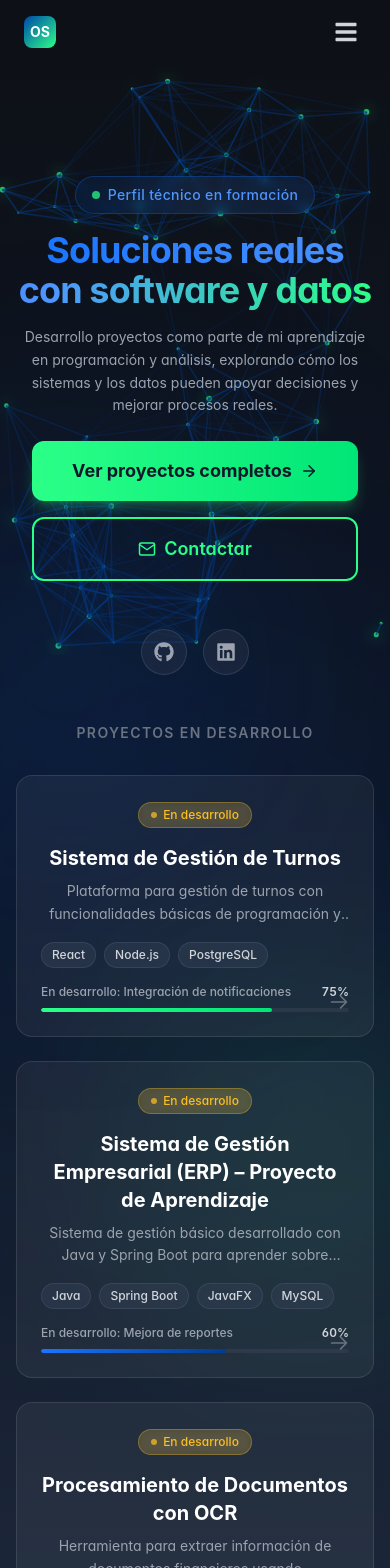
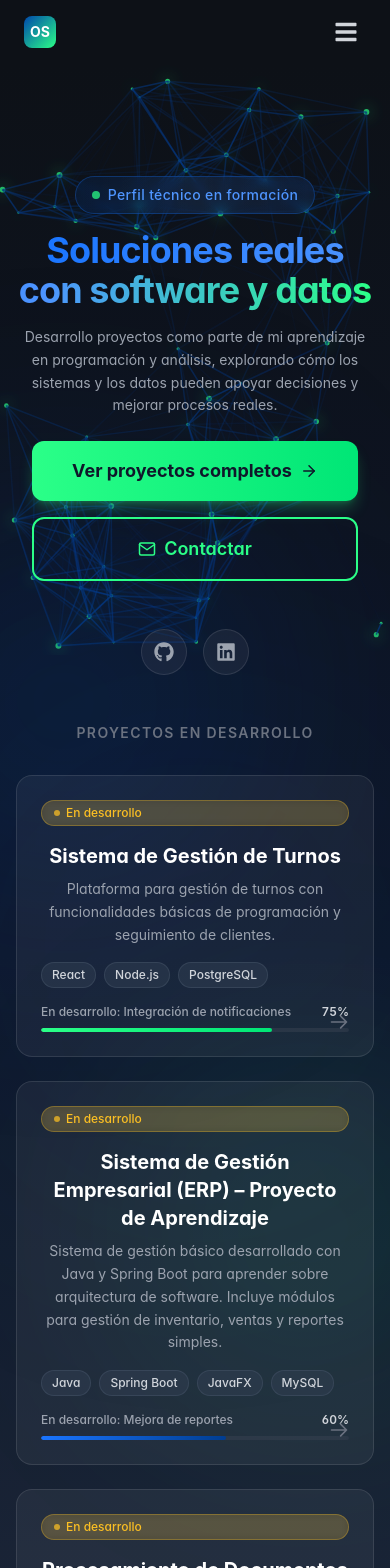
Before and after one commit to lgavegno/mi-portafolio, a React (Vite) app: page / in a window 390 px wide. Shown: the top 1568 px of the page. Built offline with nearby package versions, Linux system fonts and the light colour scheme.

Commit message:
feat: normalize projects grid and finalize blog responsive fixes

```diff
--- a/src/components/ui/ProjectCard.jsx
+++ b/src/components/ui/ProjectCard.jsx
@@ -67,6 +67,7 @@ const ProjectCard = ({
         active:bg-white/8
         transition-colors duration-300
         touch-manipulation select-none
+        h-full flex flex-col
         z-30
         ${className}
       `}
@@ -95,7 +96,7 @@ const ProjectCard = ({
       )}
 
       {/* Contenido */}
-      <div className="p-6 relative z-10">
+      <div className="p-6 relative z-10 flex-1 flex flex-col">
         {/* Badge de estado */}
         <span className={`
           inline-flex items-center gap-1.5
@@ -114,7 +115,7 @@ const ProjectCard = ({
         </h3>
 
         {/* Descripción */}
-        <p className="text-gray-400 text-sm leading-relaxed mb-4 line-clamp-2">
+        <p className="text-gray-400 text-sm leading-relaxed mb-4">
           {description}
         </p>
 
--- a/src/features/works/Works.jsx
+++ b/src/features/works/Works.jsx
@@ -55,7 +55,7 @@ const Works = () => {
           {/* Projects Grid */}
           <motion.div
             variants={fadeInUp}
-            className="grid grid-cols-1 md:grid-cols-2 lg:grid-cols-3 gap-6"
+            className="grid grid-cols-1 md:grid-cols-2 gap-6"
           >
             {displayProjects.map((project, index) => (
               <ProjectCard
```
Also changed, not shown: 1 other file (tests, documents, lock files or other folders).
